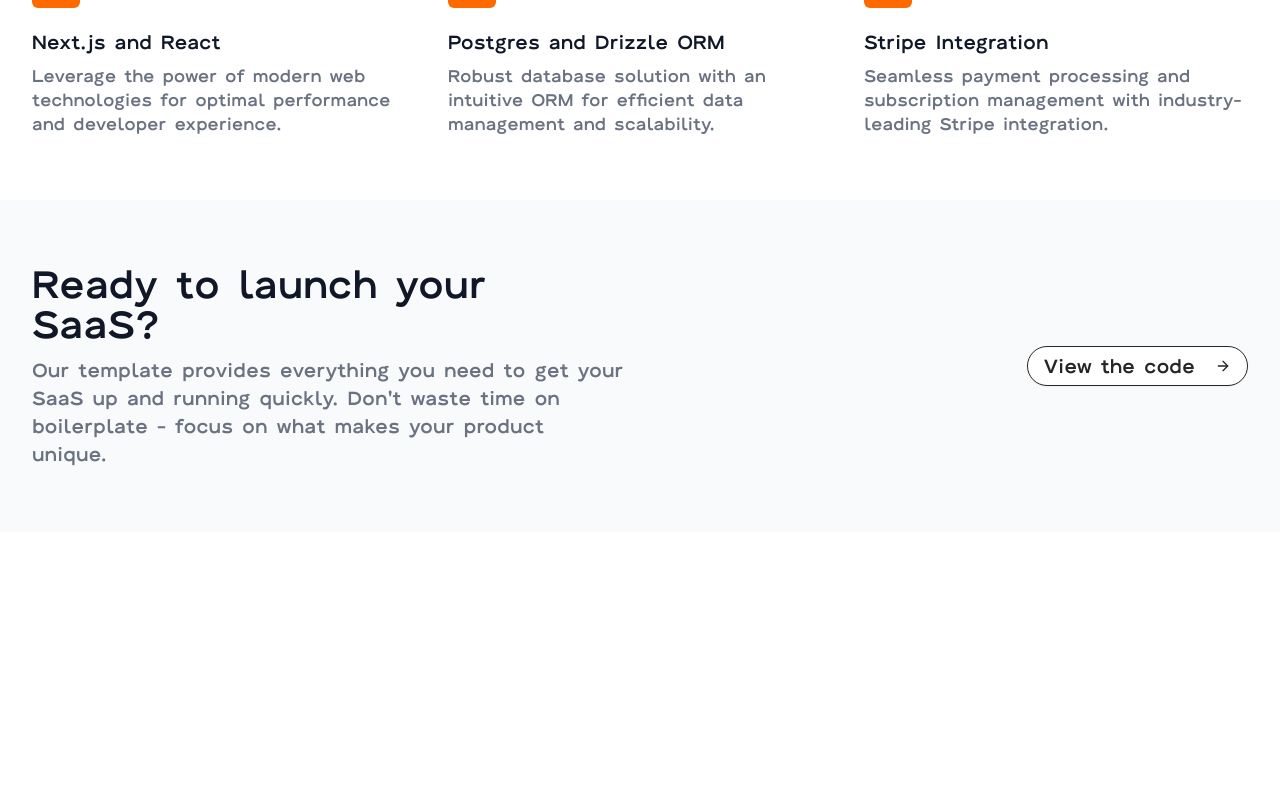
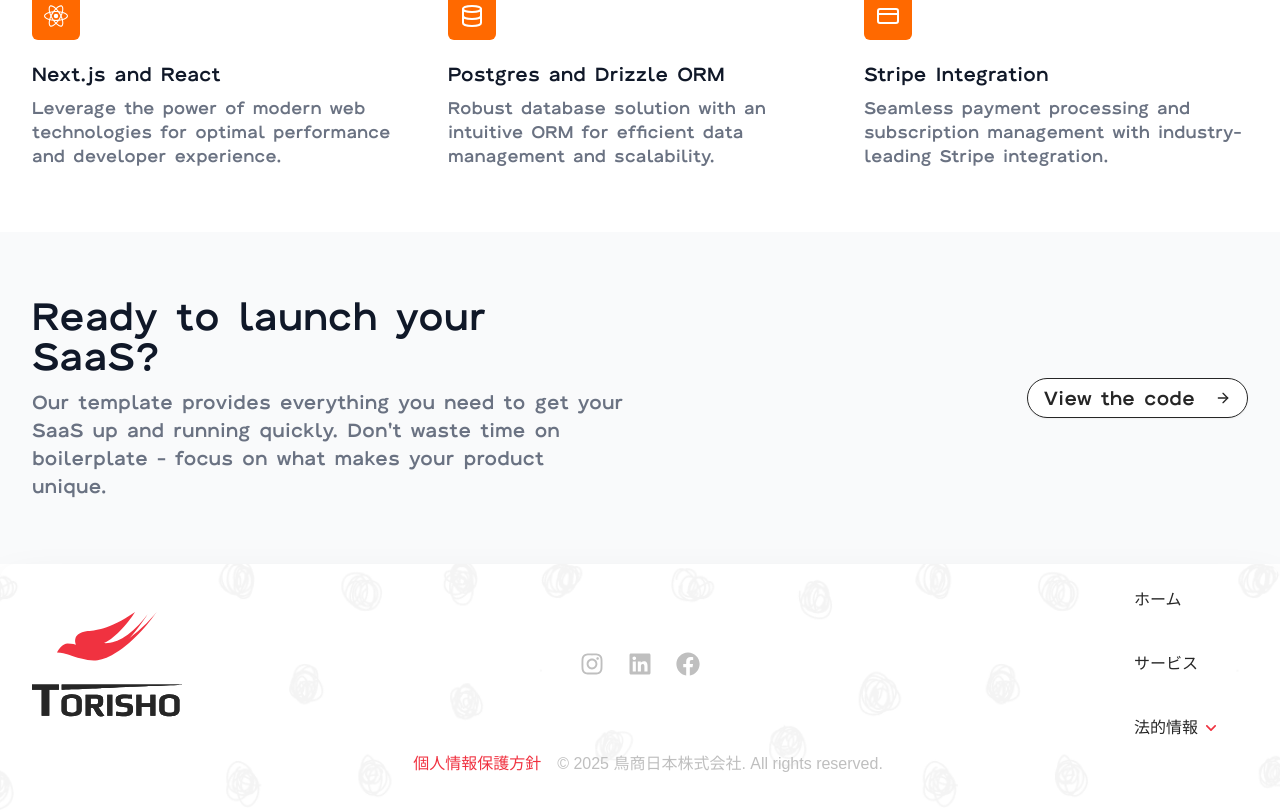
Before and after one commit to Torisho-Nihon-KK/tj-corporate-website, a Next.js app: page / in a window 1280 px wide. Shown: the part 694-1504 px from the top of the page. Before the commit the page ends 1226 px from the top, so only its background shows below. Built offline with nearby package versions, Linux system fonts and the light colour scheme.

Commit message:
feat: footer

```diff
--- a/package.json
+++ b/package.json
@@ -15,6 +15,7 @@
     "radix-ui": "^1.4.3",
     "react": "19.1.0",
     "react-dom": "19.1.0",
+    "react-icons": "^5.5.0",
     "tailwind-merge": "^3.3.1"
   },
   "devDependencies": {
--- a/src/app/globals.css
+++ b/src/app/globals.css
@@ -5,26 +5,33 @@
   --foreground: #262626;
 }
 
-@theme inline {
+@theme {
   --color-primary: #f03240;
   --color-secondary: #f2f2f2;
   --color-accent: #f03240;
   --color-primary-foreground: #ffffff;
   --color-secondary-foreground: #262626;
   --color-accent-foreground: #ffffff;
+  --color-primary-muted: #bfbfbf;
 
   --color-white-15: rgba(255, 255, 255, 0.15);
+  --color-gray-15: rgba(38, 38, 38, 0.15);
 
   --color-background: var(--background);
   --color-foreground: var(--foreground);
 
   --font-sans: var(--font-geist-sans);
   --font-mono: var(--font-geist-mono);
-  --font-eitai-gothic-bold: var(--font-eitai-gothic-bold);
+  --font-eitai-gothic: var(--font-eitai-gothic-bold);
+  --font-noto-sans: var(--font-noto-sans-jp);
 }
 
 body {
   background: var(--background);
   color: var(--foreground);
-  font-family: var(--font-eitai-gothic-bold), sans-serif;
+  font-family: var(--font-eitai-gothic), sans-serif;
 }
+
+.font-noto-sans-jp {
+  font-family: var(--font-noto-sans), sans-serif;
+}
--- a/src/app/layout.tsx
+++ b/src/app/layout.tsx
@@ -3,7 +3,7 @@ import EitaiGothicBold from "next/font/local";
 
 import Image from "next/image";
 import Logo from "../../public/logo.svg";
-import { Geist, Geist_Mono } from "next/font/google";
+import { Geist, Geist_Mono, Noto_Sans_JP } from "next/font/google";
 import "./globals.css";
 import { CircleIcon } from "lucide-react";
 import { Button } from "@/components/ui/button";
@@ -20,6 +20,11 @@ const geistSans = Geist({
 
 const geistMono = Geist_Mono({
   variable: "--font-geist-mono",
+  subsets: ["latin"],
+});
+
+const notoSansJP = Noto_Sans_JP({
+  variable: "--font-noto-sans-jp",
   subsets: ["latin"],
 });
 
@@ -40,18 +45,6 @@ export const metadata: Metadata = {
   description: "Generated by create next app",
 };
 
-function Footer() {
-  return (
-    <footer className="border-t border-gray-200 mt-16">
-      <div className="max-w-7xl mx-auto px-4 sm:px-6 lg:px-8 py-8 flex justify-center items-center">
-        <p className="text-sm text-gray-500">
-          &copy; {new Date().getFullYear()} ACME. All rights reserved.
-        </p>
-      </div>
-    </footer>
-  );
-}
-
 export default function RootLayout({
   children,
 }: Readonly<{
--- a/src/app/page.tsx
+++ b/src/app/page.tsx
@@ -1,17 +1,21 @@
 import { Button } from "@/components/ui/button";
 import { ArrowRight, CreditCard, Database } from "lucide-react";
 import { Terminal } from "./terminal";
+import { Card, CardContent } from "@/components/ui/card";
 import Header from "@/components/ui/header";
-import { Card, CardContent } from "@/components/ui/card";
-// import Footer from "@/components/ui/footer";
+import Footer from "@/components/ui/footer";
 
 export default function HomePage() {
   return (
     <main>
       <Header />
-      <section className="py-20">
+      <section>
         <div className="max-w-7xl mx-auto px-4 sm:px-6 lg:px-8">
           <Card>
+            <CardContent>test</CardContent>
+            <CardContent>test</CardContent>
+            <CardContent>test</CardContent>
+            <CardContent>test</CardContent>
             <CardContent>test</CardContent>
           </Card>
           <div className="lg:grid lg:grid-cols-12 lg:gap-8">
@@ -132,6 +136,7 @@ export default function HomePage() {
           </div>
         </div>
       </section>
+      <Footer />
     </main>
   );
 }
--- /dev/null
+++ b/src/components/ui/footer.tsx
@@ -0,0 +1,113 @@
+import Link from "next/link";
+import { FaInstagram, FaLinkedin, FaFacebook } from "react-icons/fa";
+import Image from "next/image";
+import { Card, CardContent, CardFooter } from "@/components/ui/card";
+import {
+  DropdownMenu,
+  DropdownMenuContent,
+  DropdownMenuItem,
+  DropdownMenuTrigger,
+} from "./dropdown-menu";
+
+export default function Footer() {
+  return (
+    <footer>
+      <div className="max-w-7xl mx-auto px-4 sm:px-6 lg:px-8 my-0 py-6 items-center justify-between rounded-t-2xl grid grid-cols-3 z-10 shadow-2xl relative overflow-hidden">
+        {/* Background noise image */}
+        <Image
+          src="/noise.png"
+          alt=""
+          fill
+          className="pointer-events-none select-none object-cover opacity-100 z-0"
+          style={{ objectPosition: "center" }}
+          priority
+        />
+        {/* Logo Section */}
+        <div className="relative z-10">
+          <Image
+            src="/full-logo.svg"
+            alt="Torisho Logo"
+            width={150}
+            height={105}
+          />
+        </div>
+        <div className="items-center mx-auto relative z-10">
+          {/* Social Media Icons */}
+          <div className="flex space-x-6 text-primary-muted md:items-center">
+            <Link href="https://instagram.com" target="_blank">
+              <FaInstagram
+                size={24}
+                className="hover:text-red-500 transition"
+              />
+            </Link>
+            <Link href="https://linkedin.com" target="_blank">
+              <FaLinkedin
+                size={24}
+                className="hover:text-blue-600 transition"
+              />
+            </Link>
+            <Link href="https://facebook.com" target="_blank">
+              <FaFacebook
+                size={24}
+                className="hover:text-blue-500 transition"
+              />
+            </Link>
+          </div>
+        </div>
+        <div
+          className="relative z-10 grid grid-row-3 ml-auto mr-8 justify-between items-end"
+          style={{ fontFamily: "noto-sans-jp, sans-serif", fontSize: "16px" }}
+        >
+          <div>
+            <div className="relative">
+              <Link href="/">ホーム</Link>
+            </div>
+            <div className="relative py-10">
+              <Link href="/services">サービス</Link>
+            </div>
+            <div className="relative">
+              <DropdownMenu>
+                <DropdownMenuTrigger className="flex items-center">
+                  法的情報
+                  <span className="ml-2">
+                    <Image
+                      src="/arrow-down.svg"
+                      alt="Dropdown"
+                      width={10}
+                      height={5}
+                    />
+                  </span>
+                </DropdownMenuTrigger>
+                <DropdownMenuContent className="ml-10 p-0 border-0 shadow-lg bg-background">
+                  <DropdownMenuItem>
+                    <Link href="/legal/privacy" className="block px-2 py-2">
+                      プライバシー
+                    </Link>
+                  </DropdownMenuItem>
+                  <DropdownMenuItem>
+                    <Link href="/legal/terms" className="block px-2 py-2">
+                      利用規約
+                    </Link>
+                  </DropdownMenuItem>
+                </DropdownMenuContent>
+              </DropdownMenu>
+            </div>
+          </div>
+        </div>
+        <span
+          className="col-span-3 flex justify-center items-center relative z-10 text-primary-muted"
+          style={{ fontFamily: "noto-sans-jp, sans-serif" }}
+        >
+          {/* TODO: Fix the font family unable to link to top level layout. */}
+          <Link
+            href="/"
+            className="block px-4 my-3 text-primary hover:underline"
+          >
+            個人情報保護方針
+          </Link>
+          © 2025 鳥商日本株式会社. All rights reserved.
+        </span>
+      </div>
+    </footer>
+  );
+}
--- a/src/components/ui/header.tsx
+++ b/src/components/ui/header.tsx
@@ -16,7 +16,7 @@ import {
 export default function Header() {
   return (
     <header className="sticky top-0 z-50">
-      <div className="max-w-7xl mx-auto px-8 py-3 flex items-center justify-between rounded-b-2xl">
+      <div className="max-w-7xl mx-auto px-4 sm:px-6 lg:px-8 py-3 flex items-center justify-between rounded-b-2xl">
         {/* Left: Logo + Navigation */}
         <div className="flex items-center space-x-10">
           {/* Logo */}
```
Also changed, not shown: 1 other file (tests, documents, lock files or other folders).
